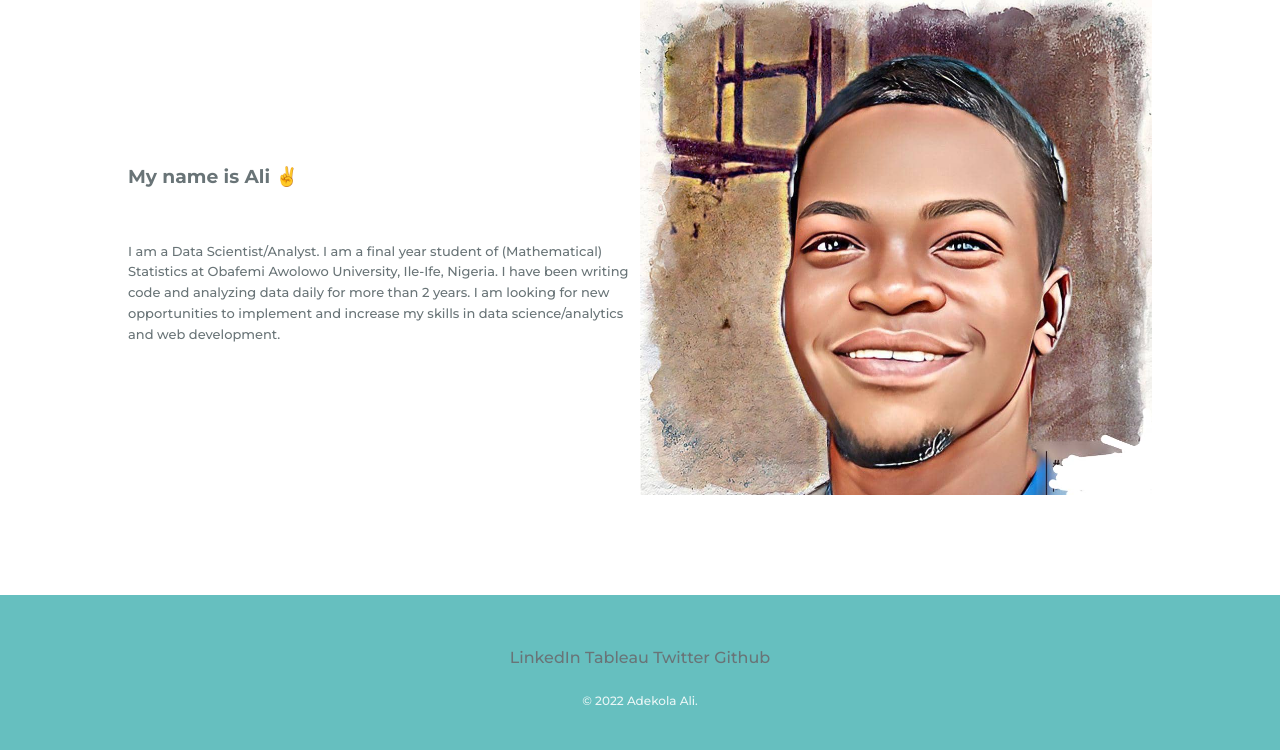
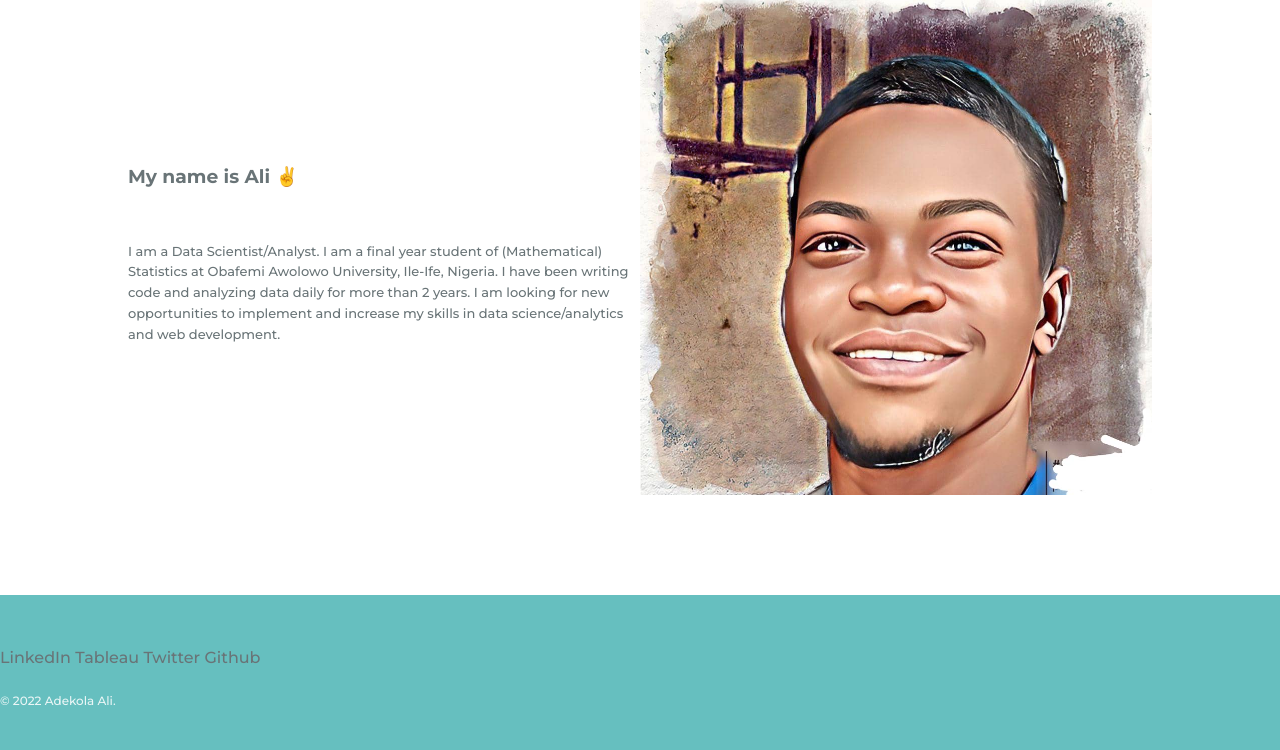
Before and after one commit to EmeritusAli/Adekolaaliu, a PHP site: page /about-me.html in a window 1280 px wide. Shown: the part 205-955 px from the top of the page. Run offline with PHP 8.4, Linux system fonts and the light colour scheme.

Commit message:
Update about-me.css

```diff
--- a/about-me.css
+++ b/about-me.css
@@ -68,7 +68,8 @@
 .bottom-container {
   background-color: #66BFBF;
   padding: 50px 0 20px;
-  text-align: center;
+  width:100vw;
+  position: relative;
 }
 
 .bottom-container a:hover {
```
